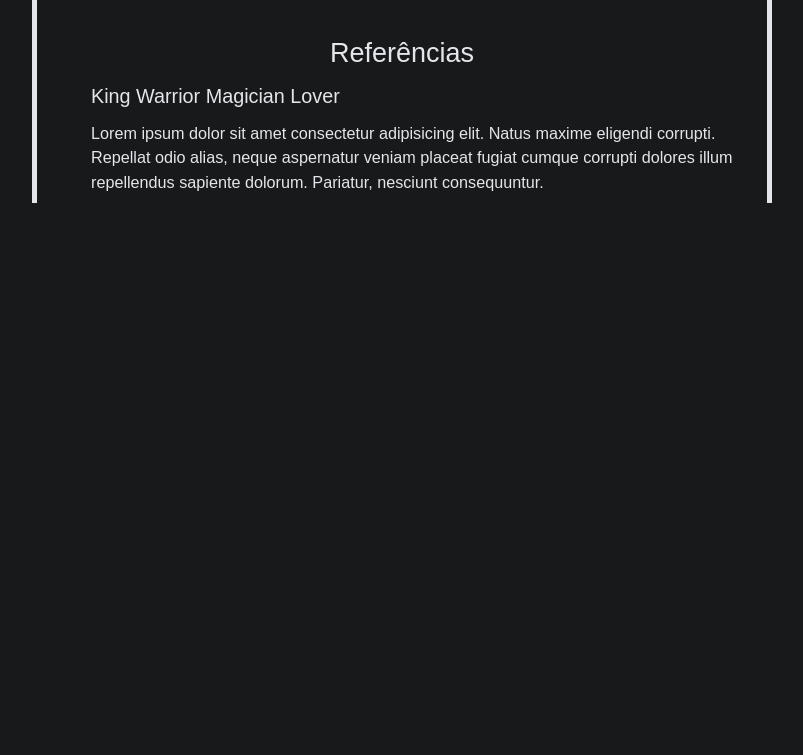
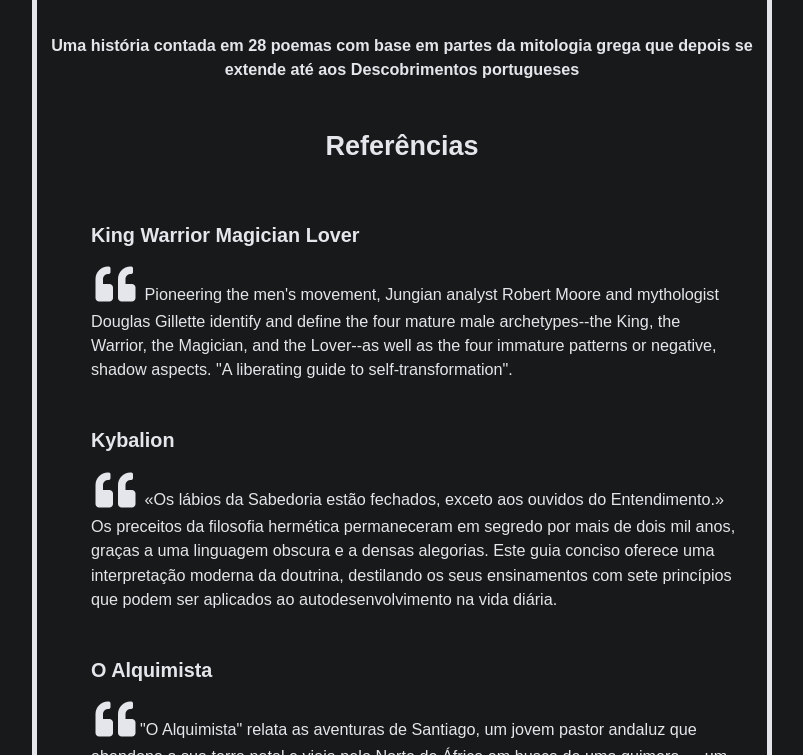
Before and after one commit to zar-ref/Epopeia_Do_Entretenimento_Site, a website: page index.html in a window 1280 px wide. Shown: the part 745-1500 px from the top of the page, without its empty margins (238-1041 px from the left). Before the commit the page ends 948 px from the top, so only its background shows below. Drawn offline with nearby package versions, Linux system fonts and the light colour scheme; a web font is replaced by a local one.

Commit message:
added text to each book

```diff
--- a/index.html
+++ b/index.html
@@ -25,21 +25,49 @@
                     <p class="cta-paragraph"> Download!</p>
                 </button>
             </div>
+            <div class="hero-section__description">
+                <p class="base-p-color description-text hero-section__description__p">Uma história contada em 28 poemas com base em partes da mitologia grega que depois se extende até aos Descobrimentos portugueses</p>
+            </div>
 
         </section>
         <section  class="references-section vertical-white-line"  >
             <div class="references-section__title">
-                <p class="base-p-color sub-title"> Referências</p>
+                <b class="base-p-color sub-title"> Referências</b>
             </div>
         </section>
         <section class="books-section vertical-white-line">
-            <div class="books-section__bookName">
+            <div class="books-section__bookName ">
                 <p class="base-p-color book-title books-section__bookName__title">King Warrior Magician Lover</p>
             </div>
-            <div class="books-section__bookDescrition">
-                <p class="base-p-color book-description-text  "> Lorem ipsum dolor sit amet consectetur adipisicing elit. Natus maxime eligendi corrupti. Repellat odio alias, neque aspernatur veniam placeat fugiat cumque corrupti dolores illum repellendus sapiente dolorum. Pariatur, nesciunt consequuntur.  </p>
+            <div class="books-section__bookDescrition book-margin-bottom">
+                <p class="base-p-color description-text  "><i class="fas fa-quote-left quote-left"></i> Pioneering the men's movement, Jungian analyst Robert Moore and mythologist Douglas Gillette identify and define the four mature male archetypes--the King, the Warrior, the Magician, and the Lover--as well as the four immature patterns or negative, shadow aspects. "A liberating guide to self-transformation".  </p>
+            </div>
 
+            <div class="books-section__bookName">
+                <p class="base-p-color book-title books-section__bookName__title">Kybalion</p>
             </div>
+            <div class="books-section__bookDescrition book-margin-bottom">
+                <p class="base-p-color description-text  "><i class="fas fa-quote-left quote-left"></i> «Os lábios da Sabedoria estão fechados, exceto aos ouvidos do Entendimento.» Os preceitos da filosofia hermética permaneceram em segredo por mais de dois mil anos, graças a uma linguagem obscura e a densas alegorias. Este guia conciso oferece uma interpretação moderna da doutrina, destilando os seus ensinamentos com sete princípios que podem ser aplicados ao autodesenvolvimento na vida diária.
+                 </p>
+            </div>
+
+            <div class="books-section__bookName">
+                <p class="base-p-color book-title books-section__bookName__title">O Alquimista</p>
+            </div>
+            <div class="books-section__bookDescrition book-margin-bottom">
+                <p class="base-p-color description-text  "><i class="fas fa-quote-left quote-left"></i>"O Alquimista" relata as aventuras de Santiago, um jovem pastor andaluz que abandona a sua terra natal e viaja pelo Norte de África em busca de uma quimera — um tesouro enterrado sob as pirâmides. Uma cigana, um homem que diz ser rei e um alquimista irão ajudá-lo na sua busca. Ninguém sabe exatamente o que é o tesouro nem se Santiago conseguirá ultrapassar todos os obstáculos da sua travessia do deserto. Mas aquilo que começa por ser uma aventura por locais exóticos para procurar a riqueza material, acaba por se transformar numa viagem de descoberta de si mesmo e da riqueza da alma humana. "O Alquimista" recria um símbolo intemporal que nos recorda a importância de seguir os nossos sonhos e de ouvir a voz do coração.
+                </p>
+            </div>
+
+            <div class="books-section__bookName">
+                <p class="base-p-color book-title books-section__bookName__title">1984</p>
+            </div>
+            <div class="books-section__bookDescrition book-margin-bottom">
+                <p class="base-p-color description-text  "><i class="fas fa-quote-left quote-left"></i>Segundo Orwell, «Mil Novecentos e Oitenta e Quatro» é uma sátira, onde aliás se detecta inspiração swifteana. De aparência naturalista, trata das realidades e do terror do poder político, não apenas num determinado país, mas no mundo — num mundo uniformizado. Foi escrito como um ataque a todos os factores que na sociedade moderna podem conduzir a uma vida de privação e embrutecimento, não pretendendo ser a «profecia» de coisa nenhuma.
+                </p>
+            </div>
+
+
         </section>
 
         <!-- bootstrap 5 -->
--- a/sass/base/_typography.scss
+++ b/sass/base/_typography.scss
@@ -13,6 +13,6 @@
 .book-title{
      font-size: 2.2rem;
 }
-.book-description-text{
+.description-text{
      font-size: 1.8rem;
 }
--- a/sass/components/_util.scss
+++ b/sass/components/_util.scss
@@ -1,3 +1,7 @@
+
+
+.book-margin-bottom { margin-bottom: 4rem !important; }
+
 .vertical-white-line{
        // start for big screens only
        margin-right: 30rem;
@@ -15,3 +19,10 @@
 
 
 }
+
+.quote-left{
+       color:$color-white;
+       font-size: 40px;
+       margin: .5rem;
+
+}
--- a/sass/layout/_hero-section.scss
+++ b/sass/layout/_hero-section.scss
@@ -12,7 +12,7 @@
     }
     &__cta{
         margin-top: 40px;
-
+        font-weight: bold;
         @include respond(phone) {
             margin-top: 20px;
         }
@@ -72,4 +72,16 @@
 
         }
     }
+
+    &__description{
+        margin-top: 4rem;
+        @include respond(phone) {
+            margin-left: 2rem;
+            margin-right: 2rem;
+        }
+
+        &__p{
+            font-weight: bold;
+        }
+    }
 }
--- a/sass/layout/_references-section.scss
+++ b/sass/layout/_references-section.scss
@@ -7,12 +7,6 @@
     align-items: center;
     text-align: left;
 
-    // // start for big screens only
-    // margin-right: 30rem;
-    // margin-left: 30rem;
-    // border-right: 5px solid $color-white;
-    // border-left: 5px solid $color-white;
-    // // end for big screens only
 
     &__title{
         margin-top: 4rem;
--- a/sass/layout/books-section.scss
+++ b/sass/layout/books-section.scss
@@ -3,11 +3,14 @@
     display:flex;
     flex-direction: column;
     justify-content:flex-start;
+    padding-top: 6rem;
+
 
     &__bookName{
         display: block;
         margin-left: 6rem;
             &__title{
+                font-weight: bold;
         }
 
     }
@@ -15,5 +18,6 @@
     &__bookDescrition{
         display: block;
         margin-left:6rem;
+        margin-right: 3rem;
     }
 }
```
Also changed, not shown: css/style.css.
